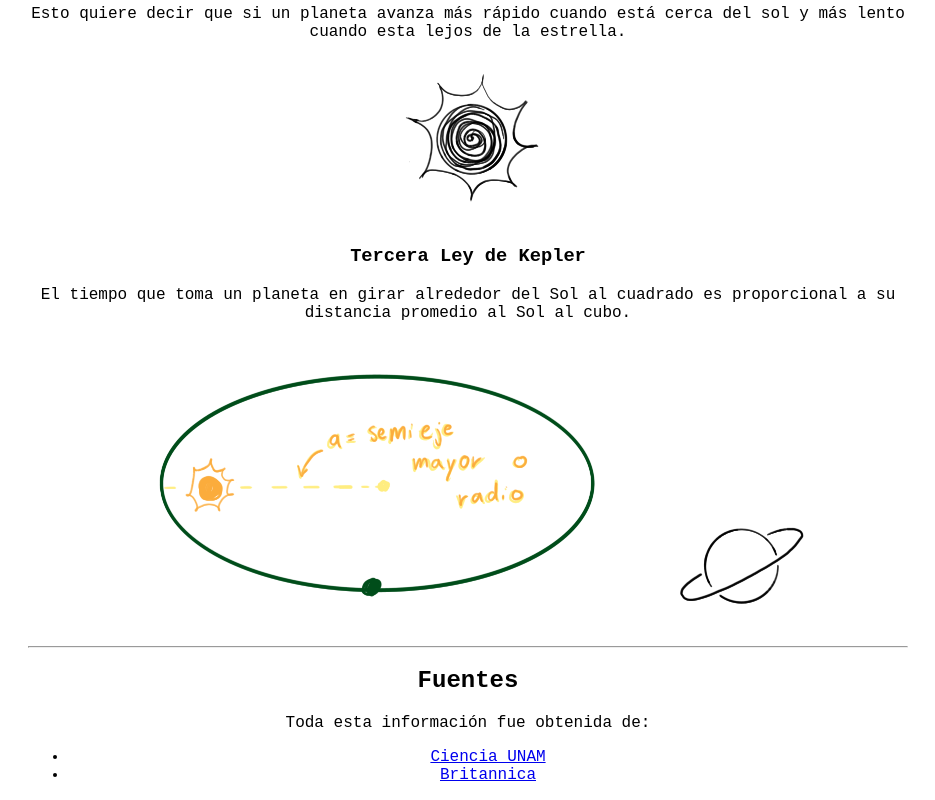
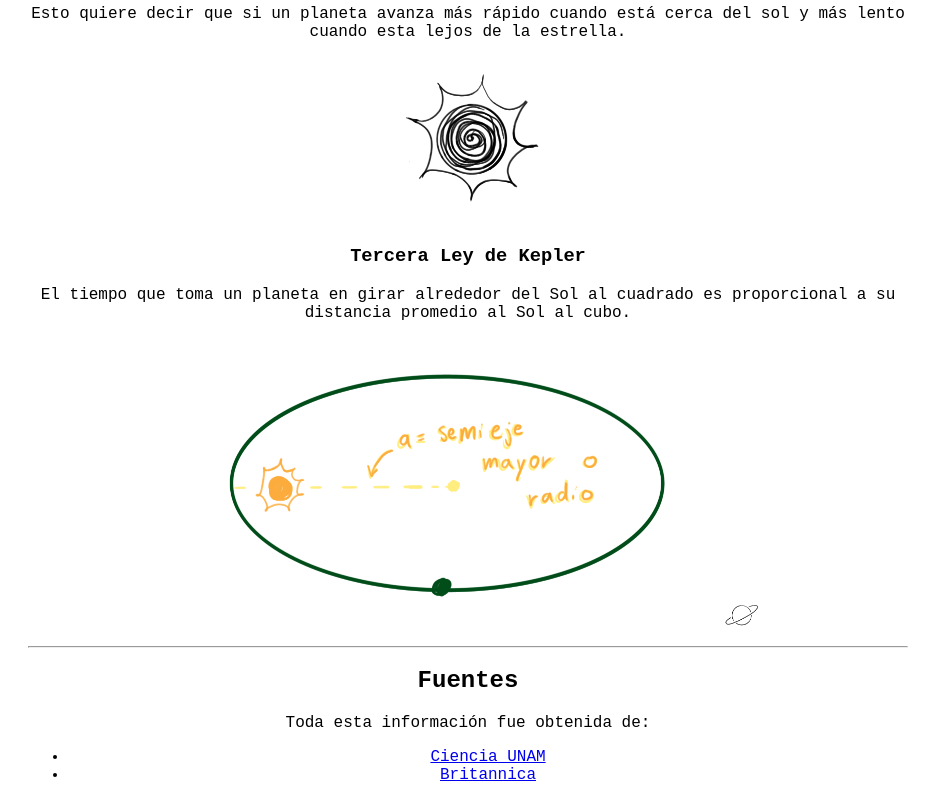
Before and after one commit to AleTheSaurus/Web-Kepler, a plain HTML site: page index.html in a window 1280 px wide. Shown: the part 1845-2645 px from the top of the page, without its empty margins (172-1107 px from the left). Drawn offline with Linux system fonts and the light colour scheme.

Commit message:
Prueba de tamaño de imagenes

```diff
--- a/index.html
+++ b/index.html
@@ -57,7 +57,7 @@ WGLMakie.activate!() -->
             <h3> Tercera Ley de Kepler </h3>
             <p> El tiempo que toma un planeta en girar alrededor del Sol al cuadrado es proporcional a su distancia promedio al Sol al cubo. </p>
             <img src="imagenes/ley3.png">
-            <img src="imagenes/sep3.png">
+            <img src="imagenes/sep3.png" width="50" >
         <hr>
         <h2 text-align:left> Fuentes </h2>
             <p> Toda esta información fue obtenida de: </p>
```
